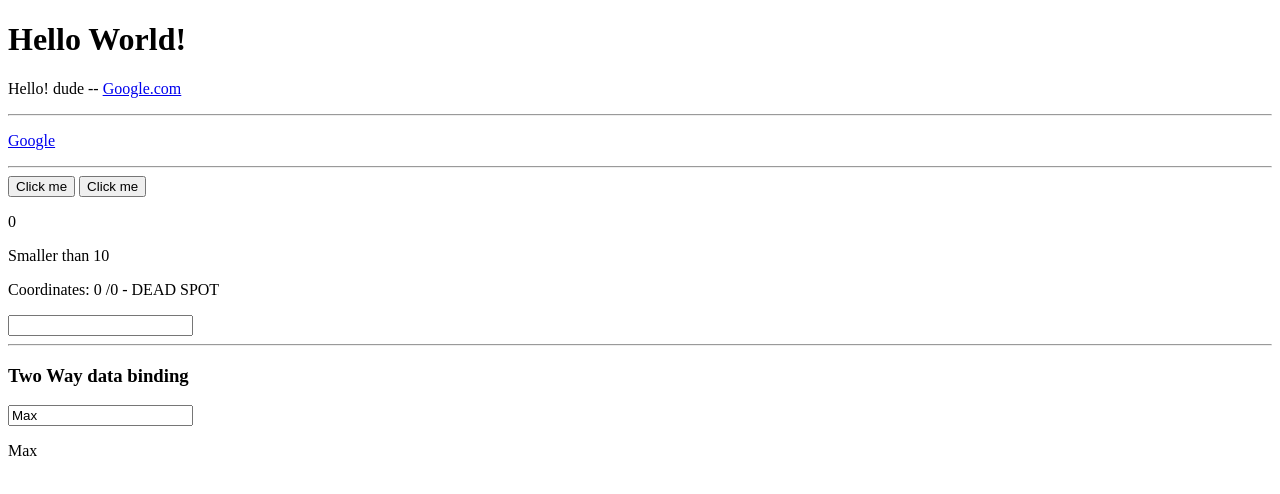
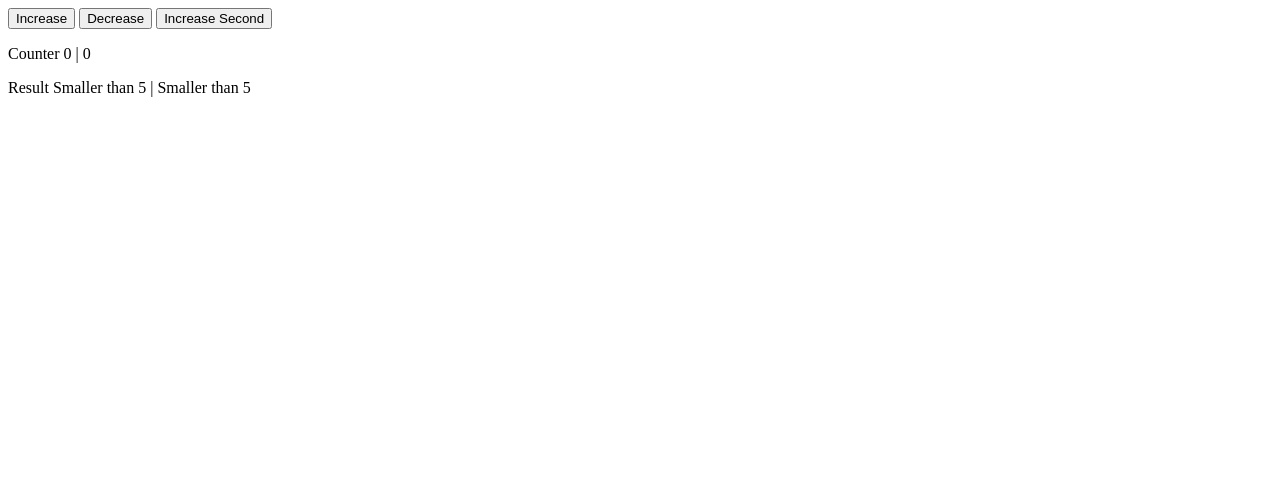
Before and after one commit to donmarcos/vueclass, a plain HTML site: page index.html in a window 1280 px wide. Drawn offline with nearby package versions, Linux system fonts and the light colour scheme.

Commit message:
video 23 methods vs computed calls

```diff
--- a/index.html
+++ b/index.html
@@ -6,30 +6,11 @@
 <body>
 
   <div id="root">
-   <p>
-   	<h1 v-once> {{ msg }} </h1>
-    {{ sayHello() }} -- <a :href="link" >Google.com</a>
-   </p>
-   <hr>
-   <p v-html="finishedLink"></p>
-
-    <hr>
-   <button v-on:click="increase(2, $event)">Click me</button>
-   <button v-on:click="counter++">Click me</button>
-   <p>{{ counter }}</p>
-   <p>{{ counter * 2 > 10 ? 'Greater than 10' : 'Smaller than 10' }}</p>
-
-   <p v-on:mousemove="updateCorrdinates">
-   	Coordinates: {{ x }} /{{ y }} -
-       <span v-on:mousemove.stop="">DEAD SPOT</span>
-   </p>
-   <input type="text" v-on:keyup.enter.space="alertMe">
-    <hr>
-    <h3>Two Way data binding </h3>
-   <input type="text" v-model="name">
-   <p>{{ name }}</p>
-
-
+     <button v-on:click="counter++">Increase</button>
+     <button v-on:click="counter--">Decrease</button>
+     <button v-on:click="secondCounter++">Increase Second</button>
+     <p>Counter {{ counter }} | {{ secondCounter }} </p>
+     <p>Result {{ result() }} | {{ output }}</p>
   </div>
 
   <script src="https://cdn.jsdelivr.net/npm/vue@2.5.13/dist/vue.js"></script>
--- a/main.js
+++ b/main.js
@@ -2,31 +2,20 @@ new Vue({
   el: '#root',
     data() {
     return {
-      msg: 'Hello World!',
-      link: 'http://www.google.com',
-      finishedLink: '<a href="http://google.com">Google</a>',
       counter: 0,
-      x: 0,
-      y: 0,
+      secondCounter: 0,
       name: 'Max',
     }
   },
+   computed: {
+      output: function (){
+        return this.counter > 5 ? 'Greater 5' : 'Smaller than 5'
+      }
+   },
    methods: {
+       result: function (){
+         return this.counter > 5 ? 'Greater 5' : 'Smaller than 5'
+       }
 
-       sayHello: function (){
-         this.msg = "Hello! dude";
-       	 return this.msg;
-       },
-       increase: function (step, event) {
-       	 this.counter += step;
-       },
-       updateCorrdinates: function(event){
-        this.x = event.clientX;
-        this.y = event.clientY;
-
-       },
-       alertMe: function(){
-       	  alert('alert here');
-       }
     }
 })
```
